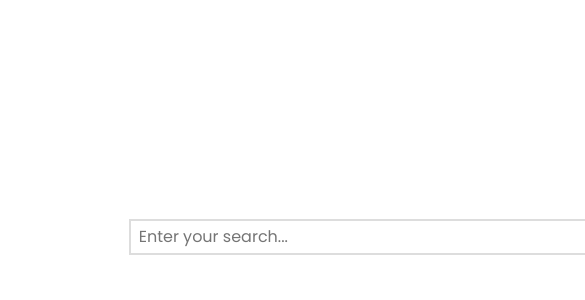
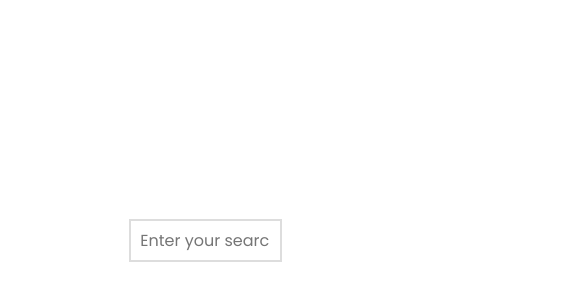
Before and after one commit to manavgondalia/Auto-Complete, a plain HTML site: page index.html in a window 390 px wide. Shown: the part 76-376 px from the top of the page, 585 px wide, since content can reach past the window. Drawn offline with Linux system fonts and the light colour scheme.

Commit message:
Update styles for responsiveness.

```diff
--- a/style.css
+++ b/style.css
@@ -5,12 +5,12 @@ input {
 
 #wordToComplete,
 #complete {
-    width: 512px;
-    height: 32px;
-    line-height: 32px;
+    width: 33.33vw;
+    height: 4.526vh;
+    line-height: 4.526vh;
     margin: 0 auto;
     position: absolute;
-    border: 2px solid #ddd;
+    border: 0.283vh solid #ddd;
     top: 35%;
     left: 33%;
     font-size: medium;
@@ -19,7 +19,7 @@ input {
 
 #wordToComplete {
     z-index: 2;
-    padding: 0 8px;
+    padding: 0 1.131vh;
     background-color: transparent;
 }
 
@@ -27,5 +27,5 @@ input {
 
     z-index: 1;
     color: rgba(0, 0, 0, 0.5);
-    padding: 0 8px;
+    padding: 0 1.131vh;
 }
```
